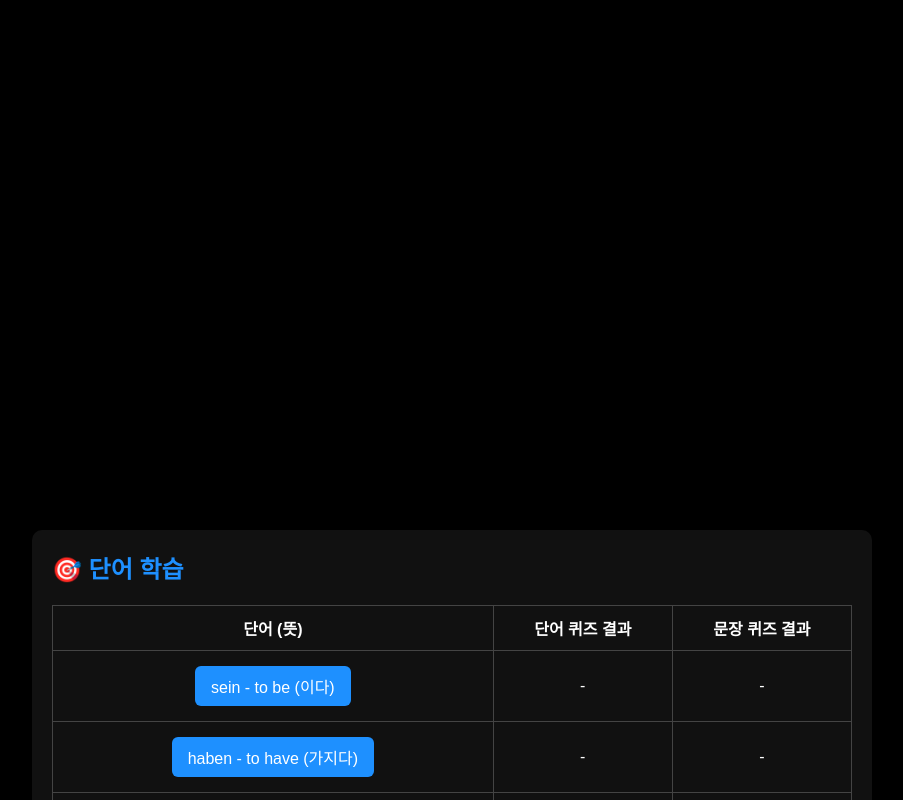
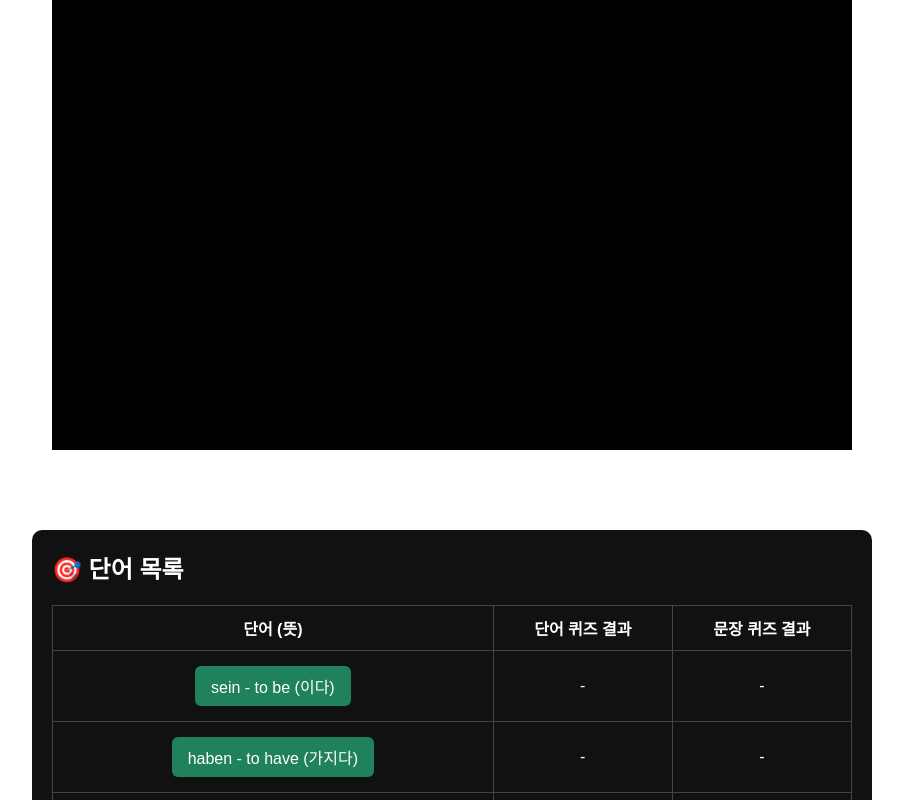
Before and after one commit to kwooks-blog/Learn-German-A1-Full-Wordlist-650, a plain HTML site: page index.html in a window 1280 px wide. Shown: the top 800 px of the page, without its empty margins (188-1091 px from the left). Drawn offline with Linux system fonts and the light colour scheme.

Commit message:
Update index.html

```diff
--- a/index.html
+++ b/index.html
@@ -3,11 +3,10 @@
 <head>
   <meta charset="UTF-8">
   <meta name="viewport" content="width=device-width, initial-scale=1.0">
-  <title>영상 학습 인터페이스</title>
+  <title>독일어 A1 단어 학습 퀴즈</title>
   <style>
     body {
       margin: 0;
-      background-color: #000;
       color: white;
       font-family: sans-serif;
     }
@@ -44,7 +43,7 @@
     }
     .section h2 {
       margin-top: 0;
-      color: #1e90ff;
+      color: #fff;
     }
     .word-table {
       width: 100%;
@@ -56,7 +55,7 @@
       text-align: center;
     }
     .word-button, .quiz-option, .submit-btn, .reset-btn {
-      background-color: #1e90ff;
+      background-color: #20815d;
       color: white;
       border: none;
       padding: 8px 16px;
@@ -87,7 +86,7 @@
   </div>
   <div class="content-wrapper">
     <div class="section">
-      <h2>🎯 단어 학습</h2>
+      <h2>🎯 단어 목록</h2>
       <table class="word-table">
         <thead>
           <tr>
```
